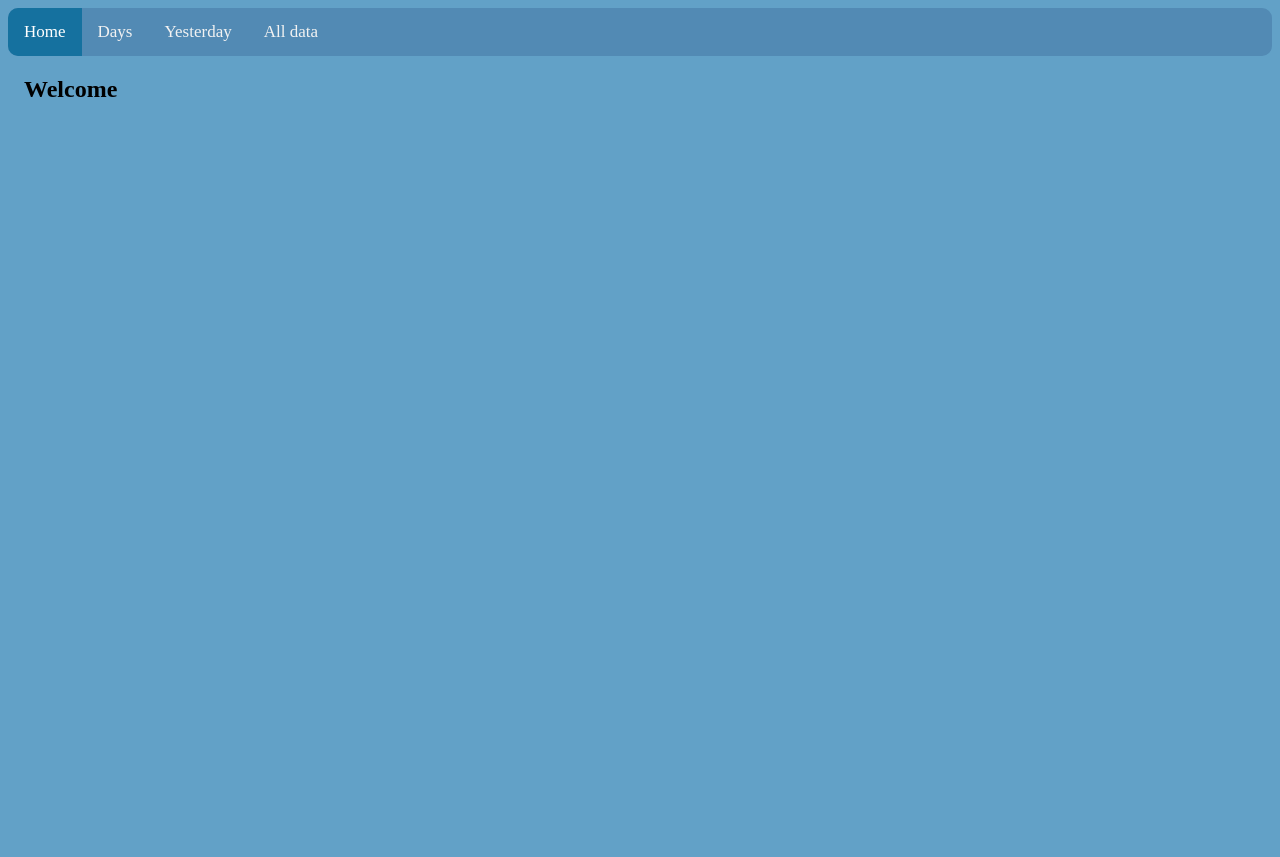
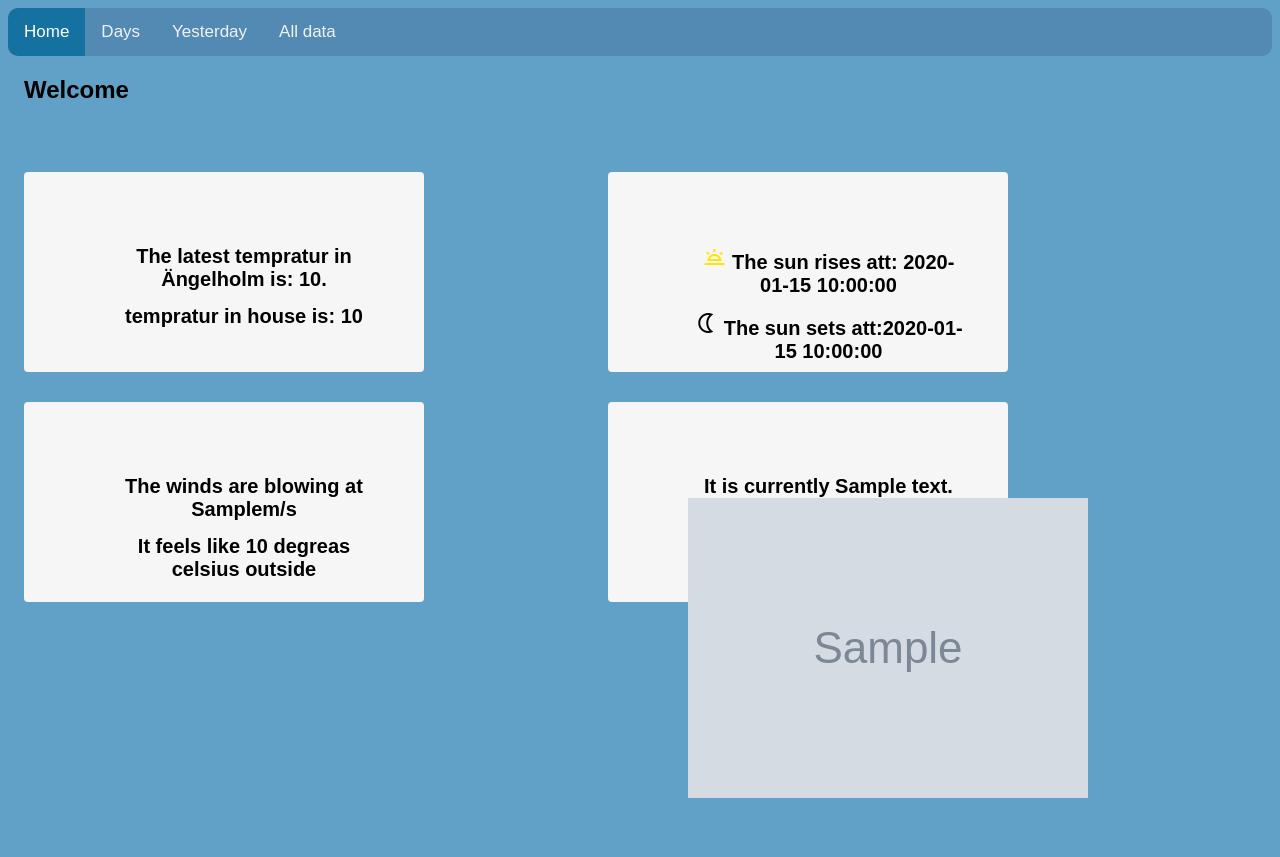
Before and after one commit to AlexMak889/Flask_website, a Flask app: template templates/index.html in a window 1280 px wide. Before the commit the page ends 97 px from the top, so only its background shows below. Run offline with Flask 3, Linux system fonts and the light colour scheme; the template is opened without the code that fills it: most values are stand-ins (such as "Sample title", 1, 10 or a date in 2020); grey boxes marked "Sample" are stand-in pictures.

Commit message:
working well

```diff
--- a/app.py
+++ b/app.py
@@ -11,10 +11,16 @@ from flask_wtf import FlaskForm
 from wtforms import StringField, SubmitField, PasswordField, BooleanField
 from wtforms.validators import DataRequired, equal_to, length
 from wtforms.widgets import TextArea
-
+import datetime as dt
+import requests
+from math import ceil
 
 app = Flask(__name__)
 app.config['SECRET_KEY'] = 'alexmak889'
+
+def kelvin_to_celsius_fahrenheit(kelvin):
+    celsius = kelvin - 273.15
+    return celsius
 
 #used for search page
 class SearchForm(FlaskForm):
@@ -24,7 +30,176 @@ class SearchForm(FlaskForm):
 #main page
 @app.route('/')
 def index():
-    return render_template('index.html')
+    #day
+    d_icon_mapping = {
+        'clear sky': 'http://openweathermap.org/img/wn/01d@2x.png',
+        'few clouds': 'http://openweathermap.org/img/wn/02d@2x.png',
+        'scattered clouds': 'http://openweathermap.org/img/wn/03d@2x.png',
+        'broken clouds': 'http://openweathermap.org/img/wn/04d@2x.png',
+        'shower rain': 'http://openweathermap.org/img/wn/09d@2x.png',
+        'rain': 'http://openweathermap.org/img/wn/10d@2x.png',
+        'thunderstorm': 'http://openweathermap.org/img/wn/11d@2x.png',
+        'snow': 'http://openweathermap.org/img/wn/13d@2x.png',
+        'mist': 'http://openweathermap.org/img/wn/50d@2x.png',
+        'overcast clouds': 'http://openweathermap.org/img/wn/04d@2x.png',
+        'thunderstorm with light rain': 'http://openweathermap.org/img/wn/11d@2x.png',
+        'thunderstorm with rain': 'http://openweathermap.org/img/wn/11d@2x.png',
+        'thunderstorm with heavy rain': 'http://openweathermap.org/img/wn/11d@2x.png',
+        'light thunderstorm': 'http://openweathermap.org/img/wn/11d@2x.png',
+        'thunderstorm': 'http://openweathermap.org/img/wn/11d@2x.png',
+        'heavy thunderstorm': 'http://openweathermap.org/img/wn/11d@2x.png',
+        'ragged thunderstorm': 'http://openweathermap.org/img/wn/11d@2x.png',
+        'thunderstorm with light drizzle': 'http://openweathermap.org/img/wn/11d@2x.png',
+        'thunderstorm with drizzle': 'http://openweathermap.org/img/wn/11d@2x.png',
+        'thunderstorm with heavy drizzle': 'http://openweathermap.org/img/wn/11d@2x.png',
+        'light intensity drizzle': 'http://openweathermap.org/img/wn/09d@2x.png',
+        'drizzle': 'http://openweathermap.org/img/wn/09d@2x.png',
+        'heavy intensity drizzle': 'http://openweathermap.org/img/wn/09d@2x.png',
+        'light intensity drizzle rain': 'http://openweathermap.org/img/wn/09d@2x.png',
+        'drizzle rain': 'http://openweathermap.org/img/wn/09d@2x.png',
+        'heavy intensity drizzle rain': 'http://openweathermap.org/img/wn/09d@2x.png',
+        'shower rain and drizzle': 'http://openweathermap.org/img/wn/09d@2x.png',
+        'heavy shower rain and drizzle': 'http://openweathermap.org/img/wn/09d@2x.png',
+        'shower drizzle': 'http://openweathermap.org/img/wn/09d@2x.png',
+        'light rain': 'http://openweathermap.org/img/wn/10d@2x.png',
+        'moderate rain': 'http://openweathermap.org/img/wn/10d@2x.png',
+        'heavy intensity rain': 'http://openweathermap.org/img/wn/10d@2x.png',
+        'very heavy rain': 'http://openweathermap.org/img/wn/10d@2x.png',
+        'extreme rain': 'http://openweathermap.org/img/wn/10d@2x.png',
+        'freezing rain': 'http://openweathermap.org/img/wn/13d@2x.png',
+        'light intensity shower rain': 'http://openweathermap.org/img/wn/09d@2x.png',
+        'shower rain': 'http://openweathermap.org/img/wn/09d@2x.png',
+        'heavy intensity shower rain': 'http://openweathermap.org/img/wn/09d@2x.png',
+        'ragged shower rain': 'http://openweathermap.org/img/wn/09d@2x.png',
+        'light snow': 'http://openweathermap.org/img/wn/13d@2x.png',
+        'snow': 'http://openweathermap.org/img/wn/13d@2x.png',
+        'heavy snow': 'http://openweathermap.org/img/wn/13d@2x.png',
+        'sleet': 'http://openweathermap.org/img/wn/13d@2x.png',
+        'light shower sleet': 'http://openweathermap.org/img/wn/13d@2x.png',
+        'shower sleet': 'http://openweathermap.org/img/wn/13d@2x.png',
+        'light rain and snow': 'http://openweathermap.org/img/wn/13d@2x.png',
+        'rain and snow': 'http://openweathermap.org/img/wn/13d@2x.png',
+        'light shower snow': 'http://openweathermap.org/img/wn/13d@2x.png',
+        'shower snow': 'http://openweathermap.org/img/wn/13d@2x.png',
+        'heavy shower snow': 'http://openweathermap.org/img/wn/13d@2x.png',
+        'mist': 'http://openweathermap.org/img/wn/50d@2x.png',
+        'smoke': 'http://openweathermap.org/img/wn/50d@2x.png',
+        'haze': 'http://openweathermap.org/img/wn/50d@2x.png',
+        'sand/dust whirls': 'http://openweathermap.org/img/wn/50d@2x.png',
+        'fog': 'http://openweathermap.org/img/wn/50d@2x.png',
+        'sand': 'http://openweathermap.org/img/wn/50d@2x.png',
+        'dust': 'http://openweathermap.org/img/wn/50d@2x.png',
+        'volcanic ash': 'http://openweathermap.org/img/wn/50d@2x.png',
+        'squalls': 'http://openweathermap.org/img/wn/50d@2x.png',
+        'tornado': 'http://openweathermap.org/img/wn/50d@2x.png',
+        'clear sky': 'http://openweathermap.org/img/wn/01d@2x.png',
+        'few clouds': 'http://openweathermap.org/img/wn/02d@2x.png',
+        'scattered clouds': 'http://openweathermap.org/img/wn/03d@2x.png',
+        'broken clouds': 'http://openweathermap.org/img/wn/04d@2x.png',
+        'overcast clouds': 'http://openweathermap.org/img/wn/04d@2x.png'
+
+    }
+    #nigt
+    n_icon_mapping = {
+        'clear sky': 'http://openweathermap.org/img/wn/01n@2x.png',
+        'few clouds': 'http://openweathermap.org/img/wn/02n@2x.png',
+        'scattered clouds': 'http://openweathermap.org/img/wn/03n@2x.png',
+        'broken clouds': 'http://openweathermap.org/img/wn/04n@2x.png',
+        'shower rain': 'http://openweathermap.org/img/wn/09n@2x.png',
+        'rain': 'http://openweathermap.org/img/wn/10n@2x.png',
+        'thunderstorm': 'http://openweathermap.org/img/wn/11n@2x.png',
+        'snow': 'http://openweathermap.org/img/wn/13n@2x.png',
+        'mist': 'http://openweathermap.org/img/wn/50n@2x.png',
+        'thunderstorm with light rain': 'http://openweathermap.org/img/wn/11n@2x.png',
+        'thunderstorm with rain': 'http://openweathermap.org/img/wn/11n@2x.png',
+        'thunderstorm with heavy rain': 'http://openweathermap.org/img/wn/11n@2x.png',
+        'light thunderstorm': 'http://openweathermap.org/img/wn/11n@2x.png',
+        'thunderstorm': 'http://openweathermap.org/img/wn/11n@2x.png',
+        'heavy thunderstorm': 'http://openweathermap.org/img/wn/11n@2x.png',
+        'ragged thunderstorm': 'http://openweathermap.org/img/wn/11n@2x.png',
+        'thunderstorm with light drizzle': 'http://openweathermap.org/img/wn/11n@2x.png',
+        'thunderstorm with drizzle': 'http://openweathermap.org/img/wn/11n@2x.png',
+        'thunderstorm with heavy drizzle': 'http://openweathermap.org/img/wn/11n@2x.png',
+        'light intensity drizzle': 'http://openweathermap.org/img/wn/09n@2x.png',
+        'drizzle': 'http://openweathermap.org/img/wn/09n@2x.png',
+        'heavy intensity drizzle': 'http://openweathermap.org/img/wn/09n@2x.png',
+        'light intensity drizzle rain': 'http://openweathermap.org/img/wn/09n@2x.png',
+        'drizzle rain': 'http://openweathermap.org/img/wn/09n@2x.png',
+        'heavy intensity drizzle rain': 'http://openweathermap.org/img/wn/09n@2x.png',
+        'shower rain and drizzle': 'http://openweathermap.org/img/wn/09n@2x.png',
+        'heavy shower rain and drizzle': 'http://openweathermap.org/img/wn/09n@2x.png',
+        'shower drizzle': 'http://openweathermap.org/img/wn/09n@2x.png',
+        'light rain': 'http://openweathermap.org/img/wn/10n@2x.png',
+        'moderate rain': 'http://openweathermap.org/img/wn/10n@2x.png',
+        'heavy intensity rain': 'http://openweathermap.org/img/wn/10n@2x.png',
+        'very heavy rain': 'http://openweathermap.org/img/wn/10n@2x.png',
+        'extreme rain': 'http://openweathermap.org/img/wn/10n@2x.png',
+        'freezing rain': 'http://openweathermap.org/img/wn/13n@2x.png',
+        'light intensity shower rain': 'http://openweathermap.org/img/wn/09n@2x.png',
+        'shower rain': 'http://openweathermap.org/img/wn/09n@2x.png',
+        'heavy intensity shower rain': 'http://openweathermap.org/img/wn/09n@2x.png',
+        'ragged shower rain': 'http://openweathermap.org/img/wn/09n@2x.png',
+        'light snow': 'http://openweathermap.org/img/wn/13n@2x.png',
+        'snow': 'http://openweathermap.org/img/wn/13n@2x.png',
+        'heavy snow': 'http://openweathermap.org/img/wn/13n@2x.png',
+        'sleet': 'http://openweathermap.org/img/wn/13n@2x.png',
+        'light shower sleet': 'http://openweathermap.org/img/wn/13n@2x.png',
+        'shower sleet': 'http://openweathermap.org/img/wn/13n@2x.png',
+        'light rain and snow': 'http://openweathermap.org/img/wn/13n@2x.png',
+        'rain and snow': 'http://openweathermap.org/img/wn/13n@2x.png',
+        'light shower snow': 'http://openweathermap.org/img/wn/13n@2x.png',
+        'shower snow': 'http://openweathermap.org/img/wn/13n@2x.png',
+        'heavy shower snow': 'http://openweathermap.org/img/wn/13n@2x.png',
+        'mist': 'http://openweathermap.org/img/wn/50n@2x.png',
+        'smoke': 'http://openweathermap.org/img/wn/50n@2x.png',
+        'haze': 'http://openweathermap.org/img/wn/50n@2x.png',
+        'sand/dust whirls': 'http://openweathermap.org/img/wn/50n@2x.png',
+        'fog': 'http://openweathermap.org/img/wn/50n@2x.png',
+        'sand': 'http://openweathermap.org/img/wn/50n@2x.png',
+        'dust': 'http://openweathermap.org/img/wn/50n@2x.png',
+        'volcanic ash': 'http://openweathermap.org/img/wn/50n@2x.png',
+        'squalls': 'http://openweathermap.org/img/wn/50n@2x.png',
+        'tornado': 'http://openweathermap.org/img/wn/50n@2x.png',
+        'clear sky': 'http://openweathermap.org/img/wn/01n@2x.png',
+        'few clouds': 'http://openweathermap.org/img/wn/02n@2x.png',
+        'scattered clouds': 'http://openweathermap.org/img/wn/03n@2x.png',
+        'broken clouds': 'http://openweathermap.org/img/wn/04n@2x.png',
+        'overcast clouds': 'http://openweathermap.org/img/wn/04n@2x.png'
+    }
+    default_icon = 'default.png'
+
+    BASE_URL = "https://api.openweathermap.org/data/2.5/weather?"
+    API_KEY = open('api_key', 'r').read().strip()
+    CITY = "Ängelholm"
+
+    url = BASE_URL + "appid=" + API_KEY + "&q=" + CITY
+
+    response = requests.get(url).json()
+
+    temp_kelvin = response['main']['temp']
+    temp_celsius = ceil(kelvin_to_celsius_fahrenheit(temp_kelvin))
+    feels_like_kelvin = response['main']['feels_like']
+    feels_like_celsius = ceil(kelvin_to_celsius_fahrenheit(feels_like_kelvin))
+    wind_speed = response['wind']['speed']
+    description = response['weather'][0]['description']
+    sunrise_time = dt.datetime.utcfromtimestamp(response['sys']['sunrise'] + response['timezone'])
+    sunset_time = dt.datetime.utcfromtimestamp(response['sys']['sunset'] + response['timezone'])
+
+    current_time = dt.datetime.now().time()
+    is_daytime = sunrise_time.time() <= current_time <= sunset_time.time()
+    icon_mapping = d_icon_mapping if is_daytime else n_icon_mapping
+
+    icon_filename = icon_mapping.get(description, default_icon)
+
+
+
+    conn = db.conn
+    cur = conn.cursor()
+    cur.execute("SELECT temp FROM sensor_data ORDER BY temp_date DESC, temp_time DESC LIMIT 1")
+    latest_temp_row = cur.fetchone()
+    latest_temp = latest_temp_row[0] if latest_temp_row else None
+
+    return render_template('index.html', icon_filename=icon_filename, feels_like_celsius=feels_like_celsius, latest_temp=latest_temp, sunrise_time=sunrise_time, sunset_time=sunset_time,description=description, wind_speed=wind_speed, temp_celsius=temp_celsius)
 
 #displays all the data
 @app.route('/all_data', methods=['get'])
@@ -63,10 +238,9 @@ def search():
 def day_data():
     conn = db.conn
     cur = conn.cursor()
-    cur.execute("SELECT temp_date, temp FROM sensor_data WHERE temp_date BETWEEN '2024-01-01' AND '2024-12-31' AND temp_time BETWEEN '12:00:00' AND '12:10:00'")
+    cur.execute("SELECT temp_date, temp FROM sensor_data WHERE temp_date BETWEEN '2024-01-01' AND '2024-12-31' AND temp_time BETWEEN '12:00:00' AND '12:25:00'")
     data = cur.fetchall()
     cur.close()
-    # conn.close()  # Consider uncommenting this line to close the connection
     data_x = [item[0] for item in data]
     data_y = [item[1] for item in data]
     return render_template("days.html", data_x=data_x, data_y=data_y)
@@ -86,27 +260,3 @@ def yesterday_data():
 
 if __name__ == '__main__':
     app.run(debug=True)
-
-
-
-""" @app.route('/day', methods=['GET'])
-def index2():
-    try:
-        conn = db.conn
-        cur = conn.cursor()
-
-        cur.execute("SELECT temp FROM sensor_data WHERE temp_date BETWEEN '2024-01-01' AND '2024-12-31' AND temp_time BETWEEN '12:00:00' AND '12:10:00'")
-        data_x = [item[0] for item in cur.fetchall()]
-
-        cur.execute("SELECT temp_date FROM sensor_data WHERE temp_date BETWEEN '2024-01-01' AND '2024-12-31' AND temp_time BETWEEN '12:00:00' AND '12:10:00'")
-        data_y = [item[0] for item in cur.fetchall()]
-
-
-        return render_template('day.html', data_x=data_x, data_y=data_y)
-    except mariadb.Error as e:
-        # Handle database errors
-        print(f"Error: {e}")
-        return "Database error occurred"
-if __name__ == '__main__':
-    import webbrowser
- """
--- a/raspberry pi .session.sql
+++ b/raspberry pi .session.sql
@@ -1 +1 @@
-SELECT * FROM sensor_data WHERE device = 'raspberry_pi' OR temperature > 25;
+SELECT * FROM sensor_data
--- a/static/css/main.css
+++ b/static/css/main.css
@@ -1,5 +1,7 @@
 body {
     background-color: 	#62a1c7;
+    font-family: Arial, Helvetica, sans-serif;
+
 }
 
 .go-button {
@@ -15,7 +17,7 @@ body {
     margin-left: 20px;
     margin-bottom:10px;
     margin-top:10px;
-    padding-top:15px;
+    padding-top:5px;
     padding-bottom:15px;
     padding-right:10;
     padding-left:10;
@@ -84,3 +86,80 @@ body {
     background-color: #15719f;
     color: white;
 }
+
+.suntime-button {
+    border: none;
+    border-radius: 4px;
+    background-color: #f6f6f6;
+    padding-right: 40px;
+}
+
+.suntime {
+    align-items: center;
+    padding: 14px 16px;
+    font-size: 10px;
+
+}
+
+.material-symbols-outlined-sun {
+    color: rgb(255, 230, 0);
+}
+
+.temp-button {
+    border: none;
+    border-radius: 4px;
+    background-color: #f6f6f6;
+    padding-right: 40px;
+    margin-right: 270px;
+
+}
+
+.temp-button-text {
+    align-items: center;
+    font-size: 10px;
+    padding-top: 40px;
+    padding-bottom: 40px;
+    margin-left: 40px;
+    size: 80%;
+    flex: 1;
+}
+
+.feel-button {
+    border: none;
+    border-radius: 4px;
+    background-color: #f6f6f6;
+    padding-right: 40px;
+    margin-right: 250px;
+    margin-top: 200;
+}
+
+.status {
+    border: none;
+    border-radius: 4px;
+    background-color: #f6f6f6;
+    padding-right: 40px;
+    margin-top: 200;
+}
+
+.temp-button,
+.feel-button,
+.suntime-button,
+.status {
+    display: inline-block;
+    vertical-align: top;
+    margin-right: 180px;
+    margin-top: 30px;
+    width: 400px;
+    height: 200px;
+}
+
+
+.temp-button,
+.feel-button,
+.suntime-button,
+.status {
+    border: none;
+    border-radius: 4px;
+    background-color: #f6f6f6;
+        padding: 20px 40px;
+}
--- a/templates/days.html
+++ b/templates/days.html
@@ -28,7 +28,7 @@
                     label: "Data",
                     data: data_y,
                     fill: false,
-                    borderColor: "rgb(75, 192, 192)",
+                    borderColor: "rgb(65, 105, 225)",
                     lineTension: 0.2
                 }
             ]
--- a/templates/index.html
+++ b/templates/index.html
@@ -1,6 +1,8 @@
 {% extends 'base.html' %}
 
 {% block head %}
+<link rel="stylesheet" href="https://fonts.googleapis.com/css2?family=Material+Symbols+Outlined:opsz,wght,FILL,GRAD@24,400,0,0" />
+<link rel="stylesheet" href="https://fonts.googleapis.com/css2?family=Material+Symbols+Outlined:opsz,wght,FILL,GRAD@24,400,0,0" />
 {% endblock %}
 {% block body %}
 <div class="topnav">
@@ -13,7 +15,55 @@
 
 <div style="padding-left:16px">
     <h2>Welcome</h2>
-    <p></p>
+    <br>
+    <button class="temp-button">
+        <div class="temp-button-text">
+            <h1>
+                The latest tempratur in Ängelholm is: {{temp_celsius}}.
+            </h1>
+            <h1>
+                tempratur in house is: {{latest_temp}}
+            </h1>
+        </div>
+
+    </button>
+    <button class="suntime-button">
+        <div class="temp-button-text">
+            <h1>
+                <span class="material-symbols-outlined-sun">
+                <span class="material-symbols-outlined">
+                wb_twilight
+                </span>
+                </span>
+                The sun rises att: {{sunrise_time}}
+            </h1>
+            <h1>
+                <span class="material-symbols-outlined">
+                    nightlight
+                </span>
+                The sun sets att:{{sunset_time}}
+            </h1>
+        </div>
+    </button>
+    <br>
+    <button class="feel-button">
+        <div class="temp-button-text">
+            <h1>The winds are blowing at {{wind_speed}}m/s</h1>
+            <h1>It feels like {{feels_like_celsius}} degreas celsius outside</h1>
+        </div>
+    </button>
+    <button class="status">
+        <div class="temp-button-text">
+            <h1>It is currently {{description}}
+                <img src="{{ icon_filename }}" alt="Weather Icon">
+
+            </h1>
+        </div>
+
+
+    </button>
+
+
 </div>
 
 {% endblock %}
--- a/templates/yesterday.html
+++ b/templates/yesterday.html
@@ -26,7 +26,7 @@
                     label: "Data",
                     data: data2_y,
                     fill: false,
-                    borderColor: "rgb(75, 192, 192)",
+                    borderColor: "rgb(65, 105, 225)",
                     lineTension: 0.2
                 }
             ]
```
Also changed, not shown: templates/search.html (+10 -3 lines), test.py (added, +10 -0 lines).
